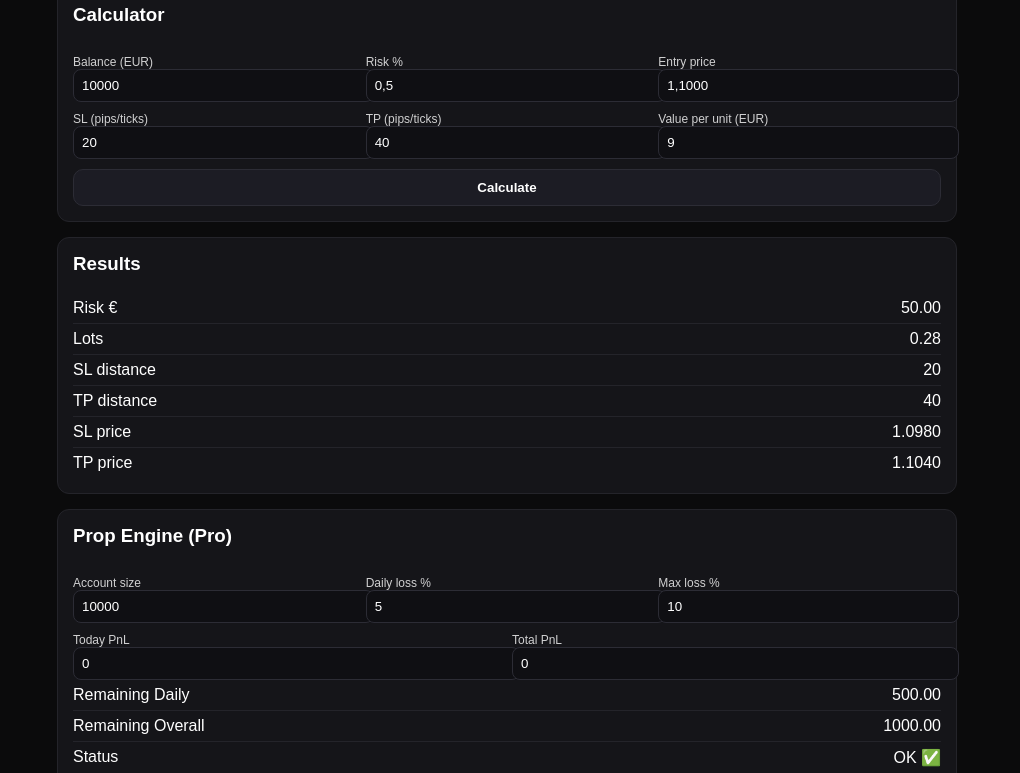
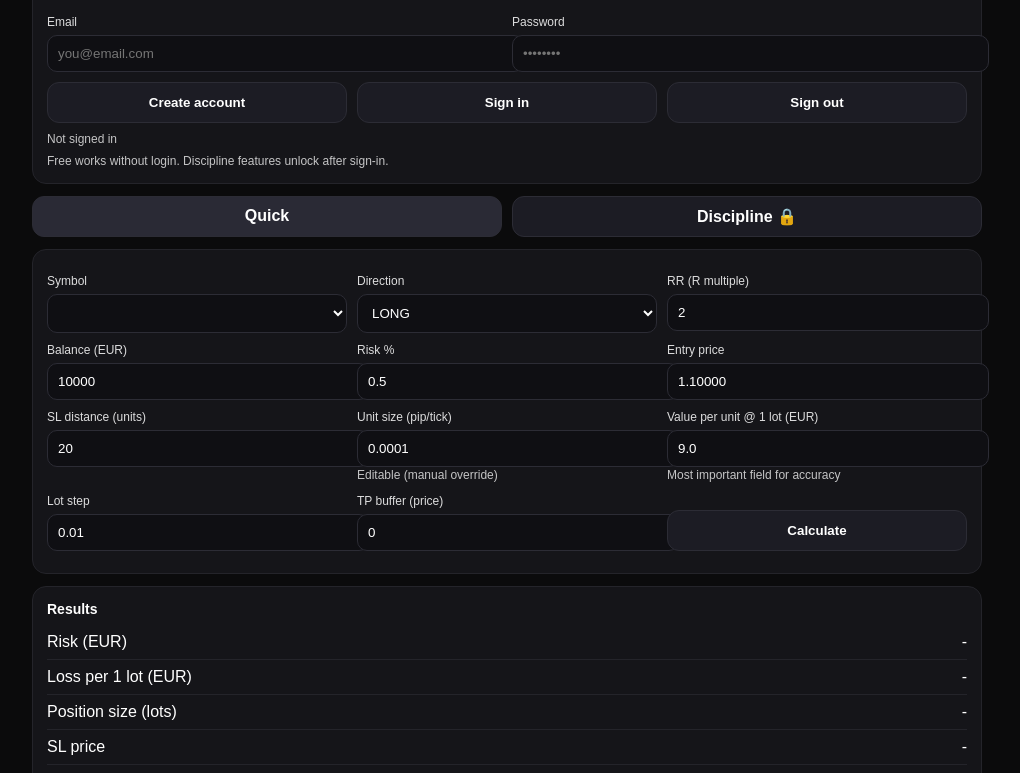
Before and after one commit to verka88/prop-risk-manager, a plain HTML site: page index.html in a window 1280 px wide. Shown: the part 100-873 px from the top of the page, without its empty margins (133-1153 px from the left). Drawn offline with Linux system fonts and the light colour scheme.

Commit message:
Update index.html

```diff
--- a/index.html
+++ b/index.html
@@ -1,120 +1,180 @@
 <!doctype html>
-<html>
+<html lang="en">
 <head>
 <meta charset="utf-8">
 <meta name="viewport" content="width=device-width, initial-scale=1">
-<title>Prop Risk Tool</title>
-
+<title>Universal Risk Calculator</title>
 <style>
-body { background:#0b0b0c; color:white; font-family:Arial; margin:0; }
-.wrap { max-width:900px; margin:auto; padding:20px; }
-.card { background:#151519; padding:15px; border-radius:12px; margin-bottom:15px; border:1px solid #24242a; }
-label { font-size:12px; display:block; margin-top:10px; opacity:.8; }
-input, select { width:100%; padding:8px; background:#0f0f13; color:white; border:1px solid #2c2c35; border-radius:8px; }
-button { padding:10px; width:100%; background:#1c1c24; color:white; border:1px solid #2c2c35; border-radius:10px; cursor:pointer; font-weight:bold; margin-top:10px; }
-.row { display:flex; justify-content:space-between; padding:6px 0; border-bottom:1px solid #24242a; }
+  body { background:#0b0b0c; color:#fff; font-family:Arial, system-ui; margin:0; }
+  .wrap { max-width:950px; margin:auto; padding:18px; }
+  .card { background:#151519; padding:14px; border-radius:14px; margin-bottom:12px; border:1px solid #24242a; }
+  label { font-size:12px; opacity:.85; display:block; margin:10px 0 6px; }
+  input, select { width:100%; padding:10px; background:#0f0f13; color:#fff; border:1px solid #2c2c35; border-radius:10px; }
+  button { width:100%; padding:12px; background:#1c1c24; color:white; border:1px solid #2c2c35; border-radius:12px; cursor:pointer; font-weight:700; }
+  .row { display:flex; justify-content:space-between; gap:10px; padding:8px 0; border-bottom:1px solid #24242a; }
   .row:last-child { border-bottom:0; }
   .grid2 { display:grid; grid-template-columns:1fr 1fr; gap:10px; }
   .grid3 { display:grid; grid-template-columns:1fr 1fr 1fr; gap:10px; }
-h3 { margin-top:0; }
+  .muted { font-size:12px; opacity:.75; line-height:1.35; }
+  .switch { display:flex; gap:10px; margin-bottom:12px; }
+  .modeBtn { flex:1; padding:10px; background:#1c1c24; border:1px solid #2c2c35; border-radius:12px; cursor:pointer; text-align:center; font-weight:700; }
+  .active { background:#2a2a35; }
+  .lockOverlay { opacity:.55; }
 </style>
 </head>
 
 <body>
 <div class="wrap">
 
-<h2>Prop Risk Tool</h2>
+  <h2 style="margin:6px 0 14px;">Universal Risk Calculator (FX / Gold / Crypto / Indices)</h2>
 
+  <!-- ===== PRO LOGIN (Pro only, Free works without login) ===== -->
   <div class="card">
-<h3>Calculator</h3>
+    <h3 style="margin:0 0 8px; font-size:14px;">Pro Login</h3>
 
+    <div class="grid2">
+      <div>
+        <label>Email</label>
+        <input id="email" type="email" placeholder="you@email.com">
+      </div>
+      <div>
+        <label>Password</label>
+        <input id="password" type="password" placeholder="••••••••">
+      </div>
+    </div>
+
+    <div class="grid3" style="margin-top:10px;">
+      <button id="signUpBtn" type="button">Create account</button>
+      <button id="signInBtn" type="button">Sign in</button>
+      <button id="signOutBtn" type="button">Sign out</button>
+    </div>
+
+    <div class="muted" id="userStatus" style="margin-top:8px;">Not signed in</div>
+    <div class="muted" style="margin-top:6px;">
+      Free works without login. Discipline features unlock after sign-in.
+    </div>
+  </div>
+
+  <!-- ===== MODE SWITCH (UI) ===== -->
+  <div class="switch">
+    <div id="quickModeBtn" class="modeBtn active">Quick</div>
+    <div id="disciplineModeBtn" class="modeBtn">Discipline 🔒</div>
+  </div>
+
+  <!-- ===== CALCULATOR (FREE) ===== -->
+  <div class="card">
     <div class="grid3">
       <div>
-<label>Balance (EUR)</label>
-<input id="balance" value="10000">
+        <label>Symbol</label>
+        <select id="symbol"></select>
       </div>
       <div>
-<label>Risk %</label>
-<input id="riskPct" value="0,5">
+        <label>Direction</label>
+        <select id="direction">
+          <option value="LONG">LONG</option>
+          <option value="SHORT">SHORT</option>
+        </select>
       </div>
       <div>
-<label>Entry price</label>
-<input id="entry" value="1,1000">
+        <label>RR (R multiple)</label>
+        <input id="rr" type="number" step="0.1" value="2">
       </div>
     </div>
 
     <div class="grid3">
       <div>
-<label>SL (pips/ticks)</label>
-<input id="slUnits" value="20">
+        <label>Balance (EUR)</label>
+        <input id="balance" type="number" step="0.01" value="10000">
       </div>
       <div>
-<label>TP (pips/ticks)</label>
-<input id="tpUnits" value="40">
+        <label>Risk %</label>
+        <input id="riskPct" type="number" step="0.01" value="0.5">
       </div>
       <div>
-<label>Value per unit (EUR)</label>
-<input id="valuePerUnit" value="9">
+        <label>Entry price</label>
+        <input id="entry" type="number" step="0.00001" value="1.10000">
       </div>
     </div>
 
-<button onclick="calculate()">Calculate</button>
+    <div class="grid3">
+      <div>
+        <label id="slUnitsLabel">SL distance (units)</label>
+        <input id="slUnits" type="number" step="0.01" value="20">
+        <div class="muted" id="unitsHint"></div>
+      </div>
+      <div>
+        <label>Unit size (pip/tick)</label>
+        <input id="unitSize" type="number" step="0.00001" value="0.0001">
+        <div class="muted">Editable (manual override)</div>
+      </div>
+      <div>
+        <label>Value per unit @ 1 lot (EUR)</label>
+        <input id="valuePerUnit" type="number" step="0.0001" value="9.0">
+        <div class="muted">Most important field for accuracy</div>
+      </div>
     </div>
 
+    <div class="grid3">
+      <div>
+        <label>Lot step</label>
+        <input id="lotStep" type="number" step="0.001" value="0.01">
+      </div>
+      <div>
+        <label>TP buffer (price)</label>
+        <input id="tpBuffer" type="number" step="0.00001" value="0">
+      </div>
+      <div style="display:flex; align-items:end;">
+        <button id="calcBtn" type="button">Calculate</button>
+      </div>
+    </div>
+
+    <div id="clickStatus" class="muted" style="margin-top:8px;"></div>
+  </div>
+
+  <!-- ===== RESULTS ===== -->
   <div class="card">
-<h3>Results</h3>
-<div class="row"><div>Risk €</div><div id="riskOut">-</div></div>
-<div class="row"><div>Lots</div><div id="lotsOut">-</div></div>
-<div class="row"><div>SL distance</div><div id="slUnitsOut">-</div></div>
-<div class="row"><div>TP distance</div><div id="tpUnitsOut">-</div></div>
+    <h3 style="margin:0 0 8px; font-size:14px;">Results</h3>
+    <div class="row"><div>Risk (EUR)</div><div id="riskOut">-</div></div>
+    <div class="row"><div>Loss per 1 lot (EUR)</div><div id="lossPerLotOut">-</div></div>
+    <div class="row"><div>Position size (lots)</div><div id="lotsOut">-</div></div>
     <div class="row"><div>SL price</div><div id="slPriceOut">-</div></div>
     <div class="row"><div>TP price</div><div id="tpPriceOut">-</div></div>
   </div>
 
+  <!-- ===== DISCIPLINE (PRO ONLY) ===== -->
   <div class="card">
-<h3>Prop Engine (Pro)</h3>
+    <h3 style="margin:0 0 8px; font-size:14px;">Discipline Mode (Pro)</h3>
 
-<div class="grid3">
+    <!-- This wrapper gets locked/unlocked by app.js -->
+    <div id="proControls" class="lockOverlay">
+
+      <div class="grid2">
         <div>
-<label>Account size</label>
-<input id="accountSize" value="10000">
+          <label>Daily loss limit (EUR)</label>
+          <input id="dailyLimit" type="number" step="0.01" value="500">
         </div>
         <div>
-<label>Daily loss %</label>
-<input id="dailyLossPct" value="5">
-</div>
-<div>
-<label>Max loss %</label>
-<input id="maxLossPct" value="10">
+          <label>Today PnL (EUR)</label>
+          <input id="todayPnl" type="number" step="0.01" value="0">
         </div>
       </div>
 
-<div class="grid2">
-<div>
-<label>Today PnL</label>
-<input id="todayPnl" value="0">
-</div>
-<div>
-<label>Total PnL</label>
-<input id="totalPnL" value="0">
+      <div class="row"><div>Remaining daily (EUR)</div><div id="remainingDaily">-</div></div>
+      <div class="row"><div>Trades left today (est.)</div><div id="tradesLeft">-</div></div>
+
+      <div class="muted" style="margin-top:10px;">
+        Tip: Set your daily limit once, then only update Today PnL.
       </div>
     </div>
 
-<div class="row"><div>Remaining Daily</div><div id="remainingDailyOut">-</div></div>
-<div class="row"><div>Remaining Overall</div><div id="remainingOverallOut">-</div></div>
-<div class="row"><div>Status</div><div id="tradeStatusOut">-</div></div>
+    <div class="muted" style="margin-top:10px;">
+      Locked until you sign in.
     </div>
-
-<div class="card">
-<h3>Can I Take This Trade?</h3>
-<div class="row"><div>Daily usage %</div><div id="dailyUsageOut">-</div></div>
-<div class="row"><div>Remaining after trade</div><div id="afterTradeDailyOut">-</div></div>
-<div class="row"><div>Max R left</div><div id="maxRLeftOut">-</div></div>
-<div class="row"><div>Decision</div><div id="canTakeDecisionOut">-</div></div>
   </div>
 
 </div>
 
-<script src="app.js?v=20"></script>
+<!-- IMPORTANT: module script (required for Firebase imports) -->
+<script type="module" src="app.js?v=6"></script>
 </body>
 </html>
```
Lines whose indentation alone changed are shown as unchanged.
